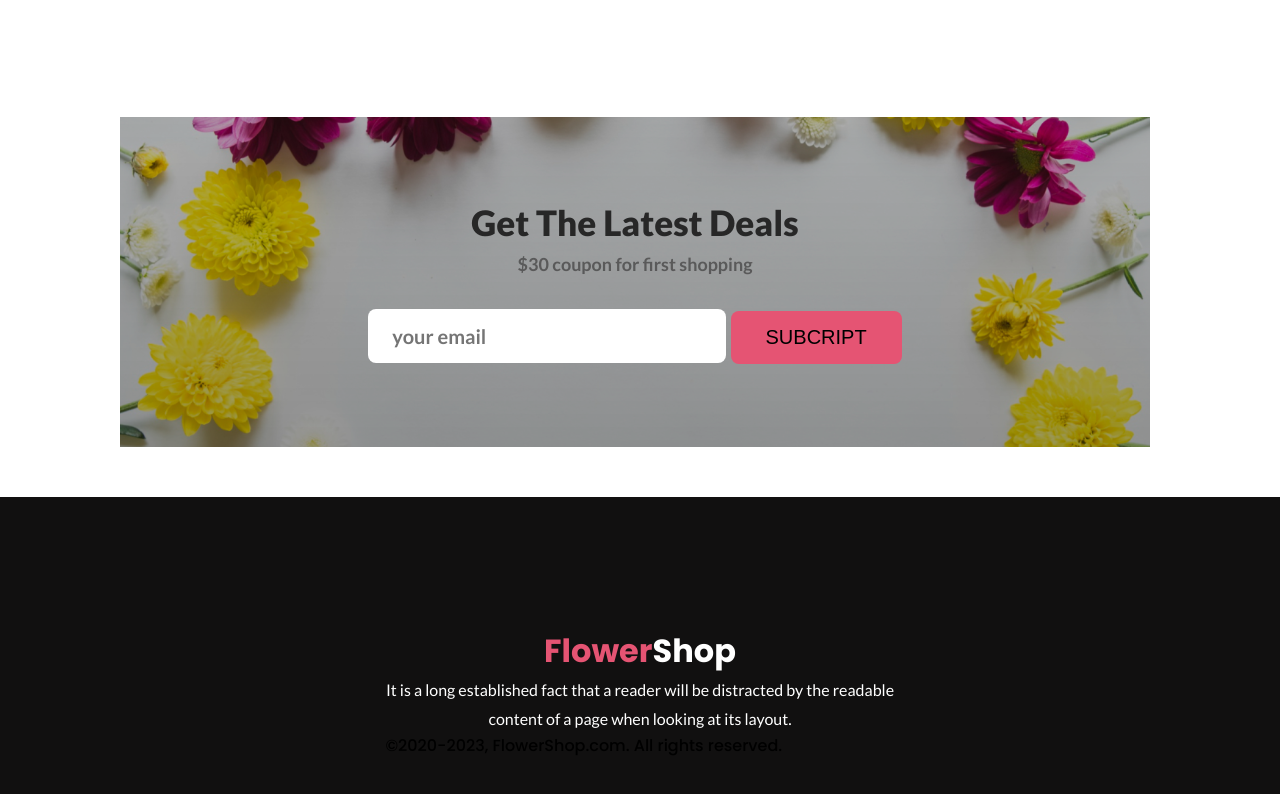
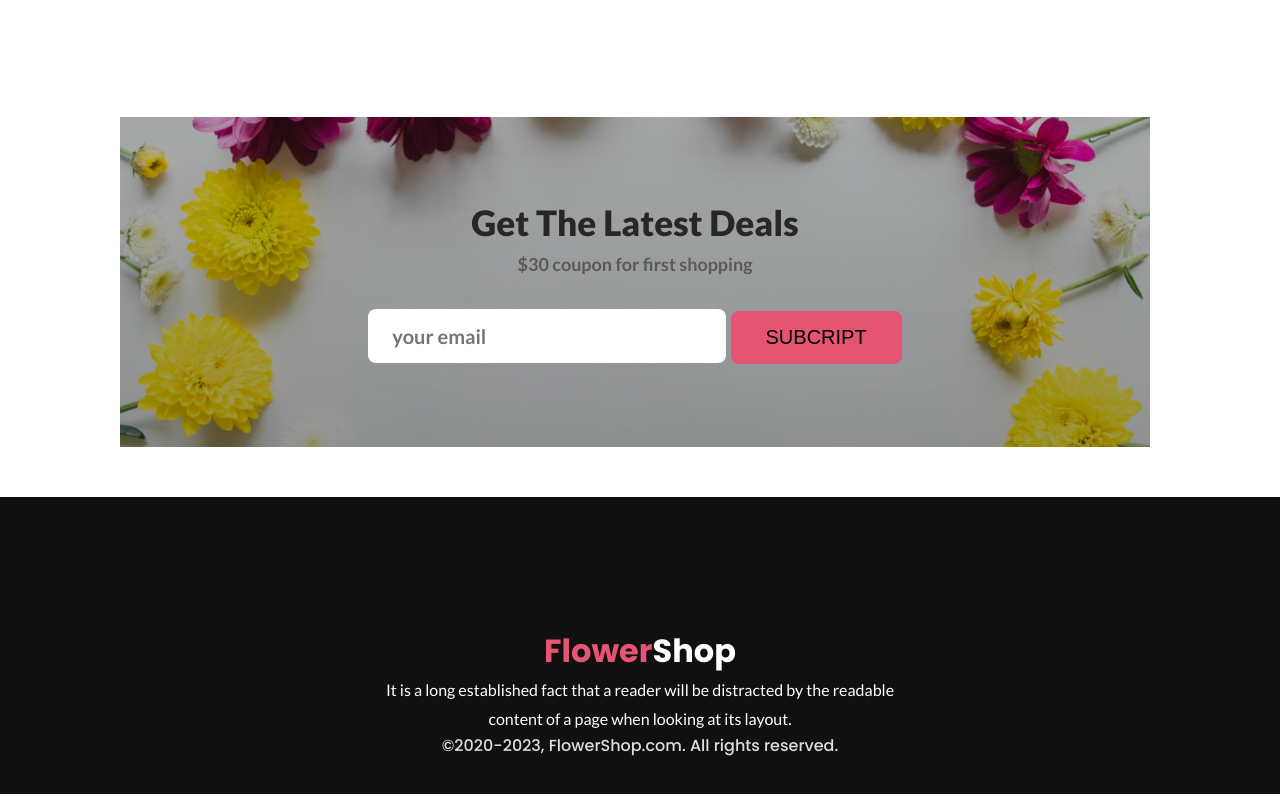
Before and after one commit to Akazad20/assingment-1st, a plain HTML site: page index.html in a window 1280 px wide. Shown: the part 2639-3433 px from the top of the page. Drawn offline with Linux system fonts and the light colour scheme.

Commit message:
the page fullsuccefull

```diff
--- a/css/assingment.css
+++ b/css/assingment.css
@@ -269,6 +269,10 @@ header{
     align-items: center;
     justify-content: center;
 }
+.fotter-title{
+    text-align: center;
+    color:#ddd;
+}
 .fotter-title h1{
     color: #fff;
     text-align: center;
```
